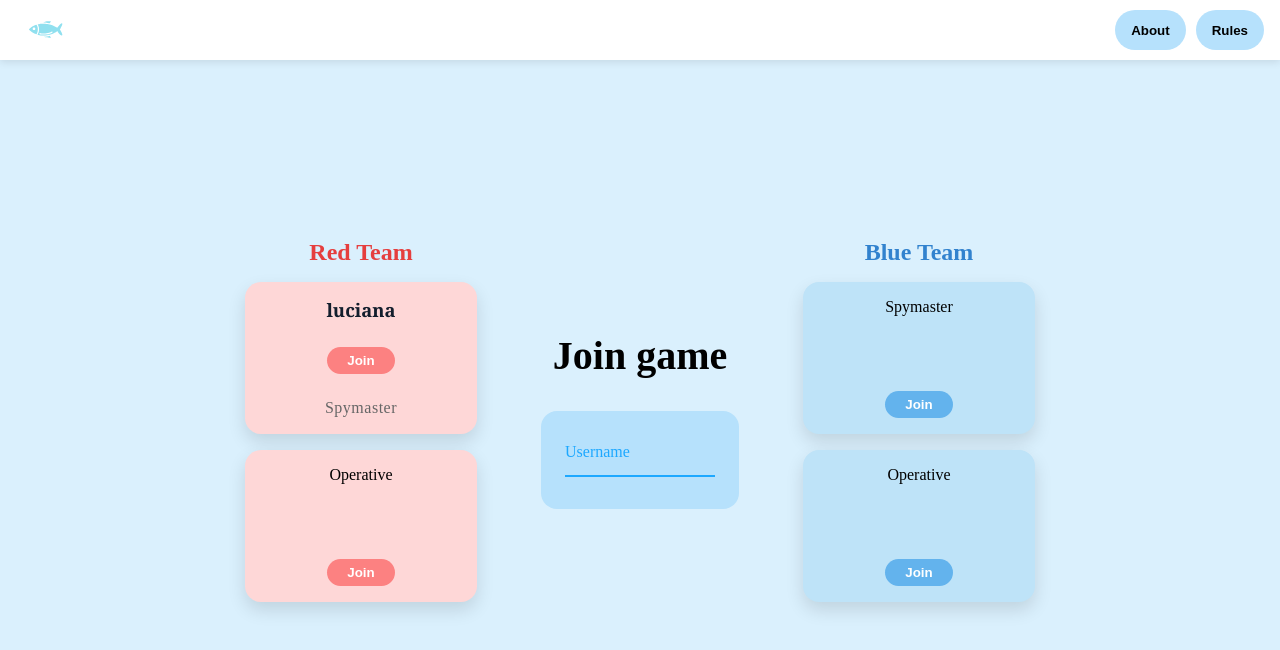
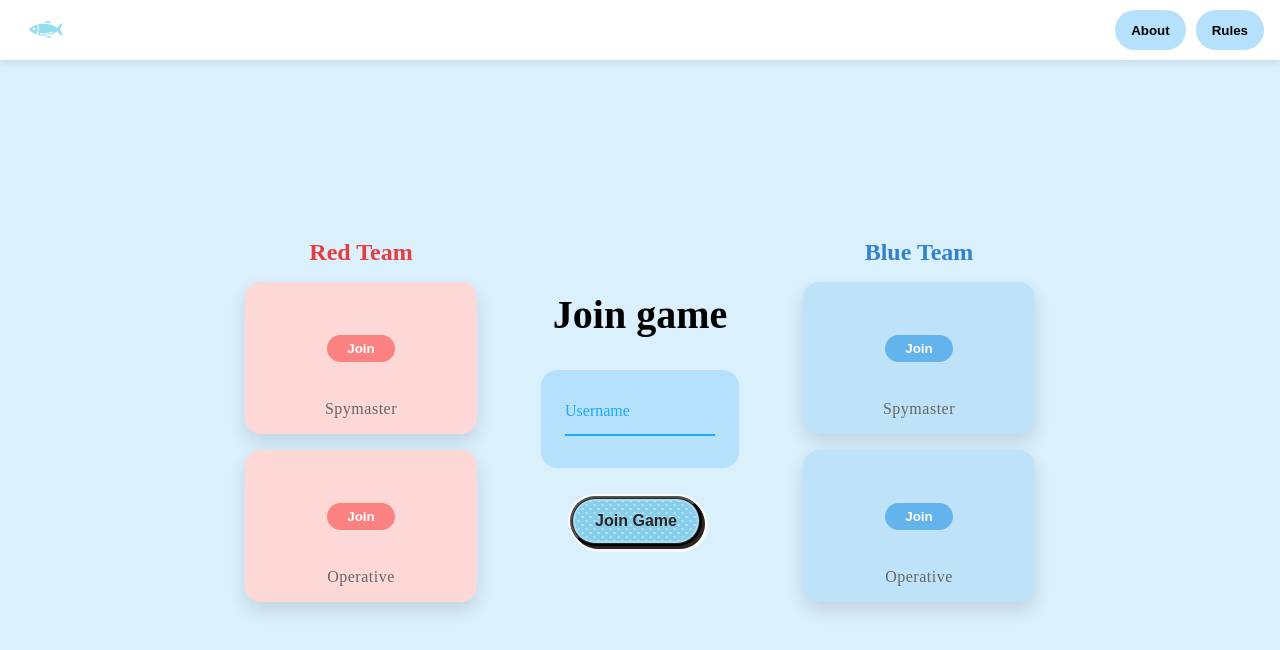
Before and after one commit to arthsalgia/code-names, a React (Vite) app in the folder frontend/codenames-app/: page /start-game/1 in a window 1280 px wide. Shown: the top 650 px of the page. Built offline with nearby package versions, Linux system fonts and the light colour scheme; no server answers.

Commit message:
imcomplete: fixs to join setup and start game pages

```diff
--- a/frontend/codenames-app/src/apis/getPlayer.jsx
+++ b/frontend/codenames-app/src/apis/getPlayer.jsx
@@ -1,6 +1,6 @@
 export default async function getPlayer(gameId, playerId) {
   const res = await fetch(
-    `https://arthsalgia-codenames.onrender.com/games/${gameId}/players/${playerId}`
+    `https://arthsalgia-codenames.onrender.com/games/${gameId}/player/${playerId}`
   );
 
   if (!res.ok) {
--- a/frontend/codenames-app/src/pages/Game/joinGame.css
+++ b/frontend/codenames-app/src/pages/Game/joinGame.css
@@ -15,7 +15,7 @@
   margin-top: 10px;
 }
 
-.input-card {
+.start-card {
   width: 200px;
   height: 50px;
   background: #B6E1FC;
--- a/frontend/codenames-app/src/pages/Game/joinGame.jsx
+++ b/frontend/codenames-app/src/pages/Game/joinGame.jsx
@@ -36,7 +36,7 @@ export default function GoToGame() {
       <div className="game-actions">
         <h1>Join Game</h1>
         {!gameExists && (
-          <div className="input-card">
+          <div className="start-card">
             <div className="input-container">
               <input
                 type="text"
--- a/frontend/codenames-app/src/pages/Game/setupGame.jsx
+++ b/frontend/codenames-app/src/pages/Game/setupGame.jsx
@@ -14,6 +14,7 @@ export default function setupGame() {
   const [hostName, setHostName] = useState('');
   const [error, setError] = useState(false);
   const [copied, setCopied] = useState(false);
+  const [ready, setReady] = useState(false);
 
   function copyToClip( ID ) {
     navigator.clipboard.writeText(ID);
@@ -34,7 +35,7 @@ export default function setupGame() {
       setGameId(startData.gameId);
       setTurn(startData.turn);
 
-      const addPlayerData = await addPlayerApi({
+      const addPlayerId = await addPlayerApi({
         name: hostName,
         role: null,
         host: true,
@@ -42,8 +43,9 @@ export default function setupGame() {
         gameId: startData.gameId
       });
 
-      setHostId(addPlayerData);
-      localStorage.setItem("playerId", addPlayerData);
+      setHostId(addPlayerId);
+      localStorage.setItem(`playerId_${startData.gameId}`, addPlayerId);
+      setReady(true);
 
     } catch (err) {
       console.error(err);
@@ -89,9 +91,12 @@ export default function setupGame() {
                 <div className='game-id-text'>{gameId}</div>
               </button>
             </div>
-            <Link to={`/start-game/${gameId}`} className="play-button">
-              Join Game
-            </Link>
+            {ready && (
+              <Link to={`/start-game/${gameId}`} className="play-button">
+                Join Game
+              </Link>
+            )}
+
           </div>
         )}
 
--- a/frontend/codenames-app/src/pages/Game/startGame.jsx
+++ b/frontend/codenames-app/src/pages/Game/startGame.jsx
@@ -5,8 +5,8 @@ import { useNavigate } from "react-router-dom";
 import { useParams } from 'react-router-dom';
 import './startGame.css'
 import addPlayerApi from '../../apis/addPlayer';
-import getPlayer from '../../apis/getPlayer';
-import getPlayers from '../../apis/getPlayers';
+import getPlayerApi from '../../apis/getPlayer';
+import getAllPlayersApi from '../../apis/getPlayers';
 
 export default function StartGame() {
   const { gameId } = useParams();
@@ -15,19 +15,26 @@ export default function StartGame() {
 
   const navigate = useNavigate();
   const [error, setError] = useState(false);
-  const [loading, setLoading] = useState(false);
   const [isHost, setIsHost] = useState(false);
-  const [playerId, setPlayerId] = useState(() => localStorage.getItem("playerId"));
+  const [players, setPlayers] = useState([]);
+  const [playerId, setPlayerId] = useState(() => localStorage.getItem(`playerId_${gameId}`));
+
+  const [addPlayerLoading, setAddPlayerLoading] = useState(false);
+  const [getPlayerLoading, setGetPlayerLoading] = useState(false);
 
   function GoToGame() {
     navigate(`/play-game/${gameId}`);
   }
 
   function handleJoin(team, role) {
-    if (gameId) {
+    if (!gameId) {
       return;
     }
     setSelected({ team, role });
+  }
+
+  function getPlayer(team, role) {
+    return players.find(p => p.team === team && p.role === role);
   }
 
   async function handleJoinGame() {
@@ -37,7 +44,7 @@ export default function StartGame() {
       return;
     }
 
-    setLoading(true);
+    setAddPlayerLoading(true);
 
     try {
       const playerId = await addPlayerApi({
@@ -48,38 +55,70 @@ export default function StartGame() {
         gameId: gameId
       });
 
-      localStorage.setItem("playerId", playerId);
+      localStorage.setItem(`playerId_${gameId}`, playerId);
+      setPlayerId(playerId);
 
     } catch (err) {
       console.error(err);
     } finally {
-      setLoading(false);
+      setAddPlayerLoading(false);
     }
   }
 
   useEffect(() => {
     async function checkHost() {
-      if (!playerId || !gameId) return;
+      if (!gameId) return;
+
+      const playerId = localStorage.getItem(`playerId_${gameId}`);
+
+      if (!playerId) return;
+
+      setGetPlayerLoading(true);
 
       try {
-        const player = await getPlayer(gameId, playerId);
+        const player = await getPlayerApi(gameId, playerId);
         setIsHost(player.host === true);
       } catch (err) {
           console.error(err);
+      } finally {
+          setGetPlayerLoading(false);
       }
     }
 
     checkHost();
-  }, [gameId, playerId]);
+  }, [gameId]);
+
+  useEffect(() => {
+    async function fetchPlayers() {
+      if (!gameId) return;
+
+      const interval = setInterval(async () => {
+      const playersData = await getAllPlayersApi(gameId);
+      const formatted = playersData.map(player => ({
+        id: player.id,
+        name: player.name,
+        role: player.role,
+        team: player.team,
+        host: player.host
+      }));
+      setPlayers(formatted);
+      }, 2000);
+
+    return () => clearInterval(interval);
+
+    }
+
+    fetchPlayers();
+  }, [gameId]);
 
 
   return (
-    <div className={`root-container ${loading ? "locked" : ""}`}>
+    <div className={`root-container ${addPlayerLoading || getPlayerLoading ? "locked" : ""}`}>
 
       <div className='team-column'>
         <h2 className='team-title red-title'>Red Team</h2>
         <div className='team-card red-card'>
-          <div className='team-card-name-text'><span>luciana</span></div>
+          <div className='team-card-name-text'><span>{getPlayer('red', 'spymaster_red')?.name || ''}</span></div>
           <button className= {`join-btn ${selected.role === 'spymaster_red' ? "joined" : "red-btn"}`}
             onClick={() => handleJoin('red', 'spymaster_red')}
           >
@@ -88,12 +127,13 @@ export default function StartGame() {
           <div className='team-card-role-text'><span>Spymaster</span></div>
         </div>
         <div className='team-card red-card'>
-          <span>Operative</span>
+          <div className='team-card-name-text'><span>{getPlayer('red', 'operative_red')?.name || ''}</span></div>
           <button className= {`join-btn ${selected.role === 'operative_red' ? "joined" : "red-btn"}`}
             onClick={() => handleJoin('red', 'operative_red')}
           >
             {selected.role === 'operative_red' ? 'Joined' : 'Join'}
           </button>
+          <div className='team-card-role-text'><span>Operative</span></div>
         </div>
       </div>
 
@@ -102,7 +142,7 @@ export default function StartGame() {
 
         {!isHost && (
           <div className="start-card">
-          {!isHost && (<div className="input-container">
+            <div className="input-container">
               <input
                 type="text"
                 value={username}
@@ -111,36 +151,44 @@ export default function StartGame() {
                 />
               <label className="label">Username</label>
               <div className="underline"></div>
+            </div>
           </div>)}
-        </div>)}
+
+        {!isHost && (
+          <button className='button' onClick={() => handleJoinGame()}>
+            <div><span>Join Game</span></div>
+          </button>
+        )}
 
         {isHost && (
           <button className='button' onClick={() => GoToGame()}>
-            <div className='game-id-text'>{gameId}</div>
+            <div><span>Play game</span></div>
           </button>
         )}
 
-        {loading && <div className="loader"></div>}
+        {addPlayerLoading || getPlayerLoading && <div className="loader"></div>}
 
       </div>
 
       <div className='team-column'>
         <h2 className='team-title blue-title'>Blue Team</h2>
         <div className='team-card blue-card'>
-          <span>Spymaster</span>
+          <div className='team-card-name-text'><span>{getPlayer('blue', 'spymaster_blue')?.name || ''}</span></div>
           <button className= {`join-btn ${selected.role === 'spymaster_blue' ? "joined" : "blue-btn"}`}
             onClick={() => handleJoin('blue', 'spymaster_blue')}
           >
             {selected.role === 'spymaster_blue' ? 'Joined' : 'Join'}
           </button>
+          <div className='team-card-role-text'><span>Spymaster</span></div>
         </div>
         <div className='team-card blue-card'>
-          <span>Operative</span>
+          <div className='team-card-name-text'><span>{getPlayer('blue', 'operative_blue')?.name || ''}</span></div>
           <button className= {`join-btn ${selected.role === 'operative_blue' ? "joined" : "blue-btn"}`}
             onClick={() => handleJoin('blue', 'operative_blue')}
           >
             {selected.role === 'operative_blue' ? 'Joined' : 'Join'}
           </button>
+          <div className='team-card-role-text'><span>Operative</span></div>
         </div>
       </div>
 
```
Lines whose indentation alone changed are shown as unchanged.
